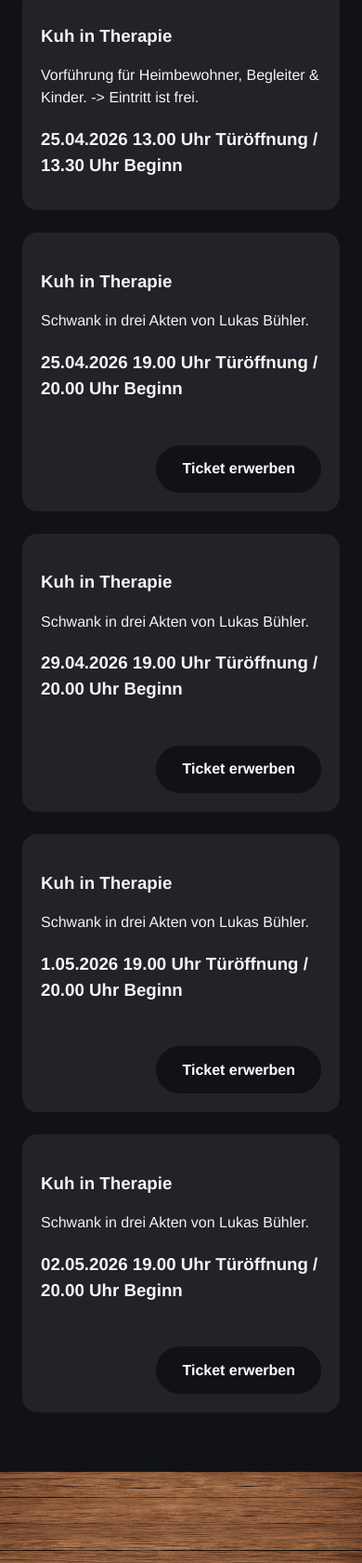
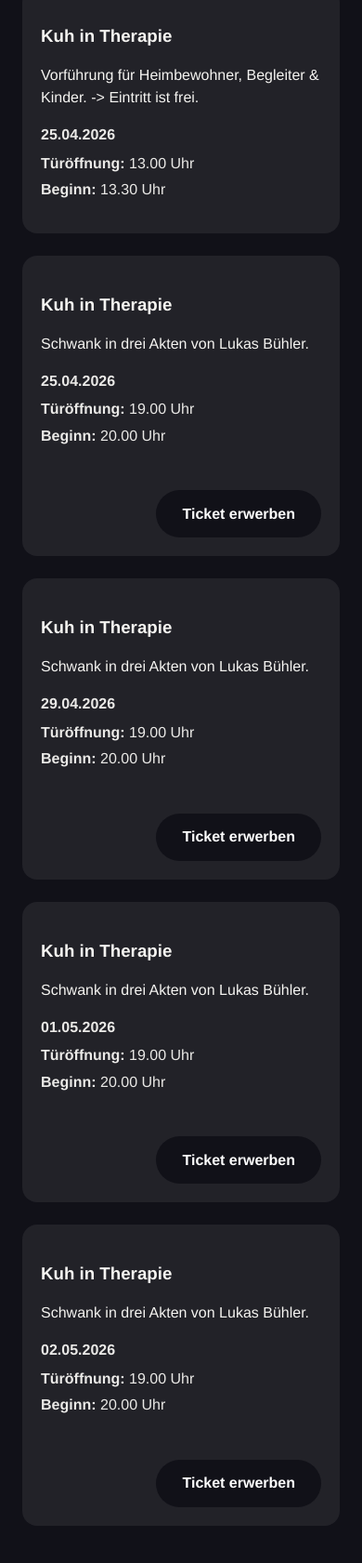
Before and after one commit to digital-apes-ch/theater-vagabonds, a website: page index.html in a window 390 px wide. Shown: the part 1362-3043 px from the top of the page at 93% size. Drawn offline with Linux system fonts and the light colour scheme.

Commit message:
Refactor performance schedule in index.html for "Kuh in Therapie" to improve readability and structure
- Updated performance timings to a more structured format with separate entries for door opening and start times.
- Added CSS styles for the new schedule format to enhance visual presentation.

```diff
--- a/index.html
+++ b/index.html
@@ -285,7 +285,13 @@
             <div>
             <h3>Kuh in Therapie</h3>
             <p>Vorführung für Heimbewohner, Begleiter & Kinder. -> Eintritt ist frei.</p>
-            <h3>25.04.2026 13.00 Uhr Türöffnung / 13.30 Uhr Beginn</h3>
+            <p class="show-schedule">
+              <span class="show-schedule__date">25.04.2026</span>
+              <span class="show-schedule__divider" aria-hidden="true">/</span>
+              <span class="show-schedule__entry"><strong>Türöffnung:</strong> 13.00 Uhr</span>
+              <span class="show-schedule__divider" aria-hidden="true">/</span>
+              <span class="show-schedule__entry"><strong>Beginn:</strong> 13.30 Uhr</span>
+            </p>
             <p class="meta"></p>
             </div>
           </article>
@@ -294,7 +300,13 @@
             <h3>Kuh in Therapie</h3>
             <p>Schwank in drei Akten von Lukas Bühler.
             </p>
-            <h3>25.04.2026 19.00 Uhr Türöffnung / 20.00 Uhr Beginn</h3>
+            <p class="show-schedule">
+              <span class="show-schedule__date">25.04.2026</span>
+              <span class="show-schedule__divider" aria-hidden="true">/</span>
+              <span class="show-schedule__entry"><strong>Türöffnung:</strong> 19.00 Uhr</span>
+              <span class="show-schedule__divider" aria-hidden="true">/</span>
+              <span class="show-schedule__entry"><strong>Beginn:</strong> 20.00 Uhr</span>
+            </p>
             <p class="meta"></p>
             </div>
             <a class="cta" href="TICKET_LINK_1" target="_blank" rel="noopener noreferrer">Ticket erwerben</a>
@@ -303,8 +315,14 @@
           <article>
             <div>
             <h3>Kuh in Therapie</h3>
-            <p>Schwank in drei Akten von Lukas Bühler.
-            <h3>29.04.2026 19.00 Uhr Türöffnung / 20.00 Uhr Beginn</h3>
+            <p>Schwank in drei Akten von Lukas Bühler.</p>
+            <p class="show-schedule">
+              <span class="show-schedule__date">29.04.2026</span>
+              <span class="show-schedule__divider" aria-hidden="true">/</span>
+              <span class="show-schedule__entry"><strong>Türöffnung:</strong> 19.00 Uhr</span>
+              <span class="show-schedule__divider" aria-hidden="true">/</span>
+              <span class="show-schedule__entry"><strong>Beginn:</strong> 20.00 Uhr</span>
+            </p>
             <p class="meta"></p>
             </div>
             <a class="cta" href="TICKET_LINK_2" target="_blank" rel="noopener noreferrer">Ticket erwerben</a>
@@ -313,8 +331,14 @@
           <article>
             <div>
             <h3>Kuh in Therapie</h3>
-            <p>Schwank in drei Akten von Lukas Bühler.
-            <h3>1.05.2026 19.00 Uhr Türöffnung / 20.00 Uhr Beginn</h3>
+            <p>Schwank in drei Akten von Lukas Bühler.</p>
+            <p class="show-schedule">
+              <span class="show-schedule__date">01.05.2026</span>
+              <span class="show-schedule__divider" aria-hidden="true">/</span>
+              <span class="show-schedule__entry"><strong>Türöffnung:</strong> 19.00 Uhr</span>
+              <span class="show-schedule__divider" aria-hidden="true">/</span>
+              <span class="show-schedule__entry"><strong>Beginn:</strong> 20.00 Uhr</span>
+            </p>
             <p class="meta"></p>
             </div>
             <a class="cta" href="TICKET_LINK_3" target="_blank" rel="noopener noreferrer">Ticket erwerben</a>
@@ -323,8 +347,14 @@
           <article>
             <div>
             <h3>Kuh in Therapie</h3>
-            <p>Schwank in drei Akten von Lukas Bühler.
-            <h3> 02.05.2026 19.00 Uhr Türöffnung / 20.00 Uhr Beginn </h3>
+            <p>Schwank in drei Akten von Lukas Bühler.</p>
+            <p class="show-schedule">
+              <span class="show-schedule__date">02.05.2026</span>
+              <span class="show-schedule__divider" aria-hidden="true">/</span>
+              <span class="show-schedule__entry"><strong>Türöffnung:</strong> 19.00 Uhr</span>
+              <span class="show-schedule__divider" aria-hidden="true">/</span>
+              <span class="show-schedule__entry"><strong>Beginn:</strong> 20.00 Uhr</span>
+            </p>
             <p class="meta"></p>
             </div>
             <a class="cta" href="TICKET_LINK_4" target="_blank" rel="noopener noreferrer">Ticket erwerben</a>
--- a/styles/main.css
+++ b/styles/main.css
@@ -422,6 +422,28 @@ h3 {
   flex: 1;
 }
 
+.show-schedule {
+  margin: 0.75rem 0 0;
+  display: flex;
+  flex-wrap: wrap;
+  align-items: center;
+  gap: 0.35rem 0.5rem;
+  color: rgba(245, 244, 241, 0.95);
+}
+
+.show-schedule__date {
+  font-weight: 700;
+  margin-right: 0.25rem;
+}
+
+.show-schedule__divider {
+  color: rgba(245, 244, 241, 0.55);
+}
+
+.show-schedule__entry strong {
+  font-weight: 700;
+}
+
 .shows .meta {
   color: rgba(245, 244, 241, 0.7);
   font-size: 0.9rem;
@@ -675,6 +697,21 @@ h3 {
     align-self: flex-end;
   }
 
+  .show-schedule {
+    display: grid;
+    gap: 0.3rem;
+    margin-top: 0.75rem;
+  }
+
+  .show-schedule__date {
+    margin-right: 0;
+    margin-bottom: 0.1rem;
+  }
+
+  .show-schedule__divider {
+    display: none;
+  }
+
   #bildkarussell {
     padding-left: 0;
     padding-right: 0;
```
